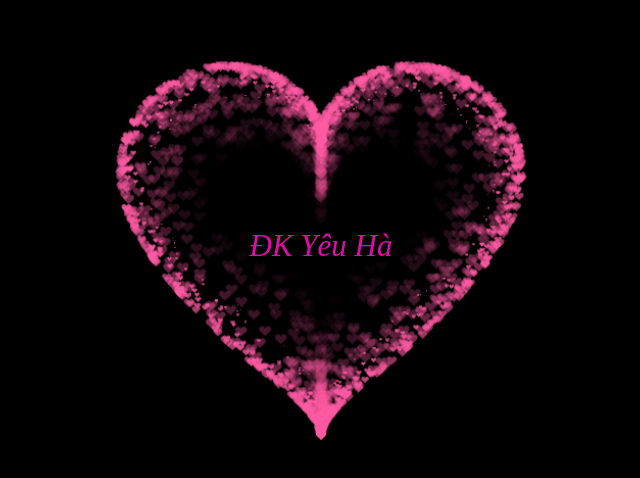
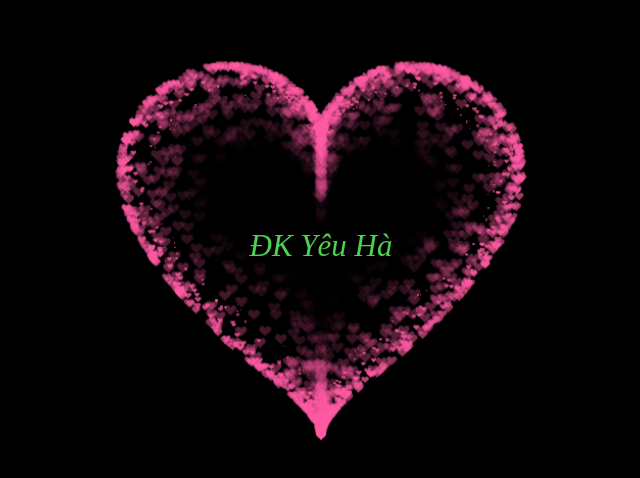
Before and after one commit to DK4211/YeuHaTran, a plain HTML site: page index.html in a window 1280 px wide. Shown: the part 152-630 px from the top of the page, without its empty margins (319-959 px from the left). Drawn offline with Linux system fonts and the light colour scheme.

Commit message:
Update index.html

```diff
--- a/index.html
+++ b/index.html
@@ -46,7 +46,7 @@ canvas {
 #pinkboard:before, #pinkboard:after {
   content: '';
   position: absolute;
-  background: #FF5CA4;
+  background: #4DD151;
   width: 100px;
   height: 160px;
   border-top-left-radius: 50px;
@@ -323,7 +323,7 @@ var ParticlePool = (function() {
   <div class="center-text",
   style="background-color:rgb(0, 0, 0);
         width: 100%;
-        color: rgb(225, 12, 168);
+        color: rgb(77, 209, 81);
         height:100%;
         font-size: 31px;
         font-style: italic;
```
